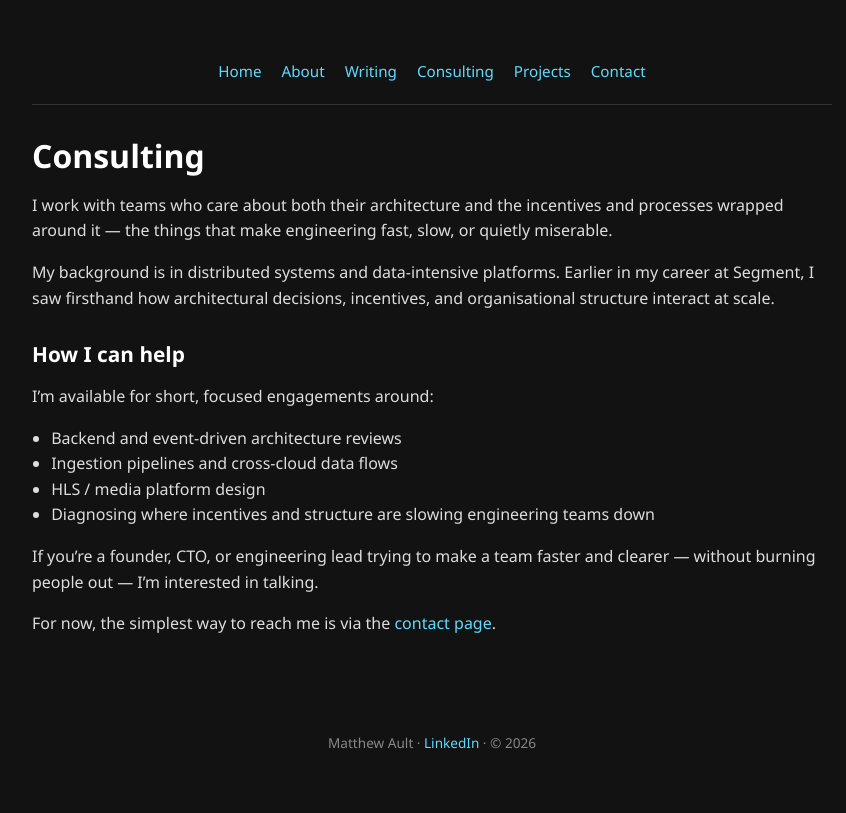
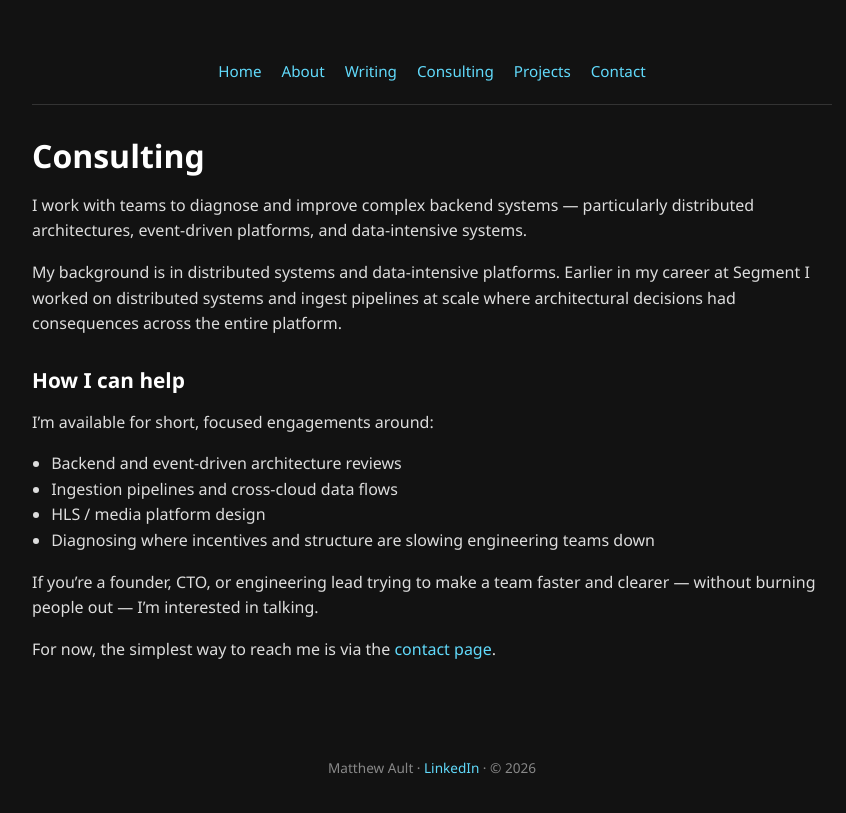
Before and after one commit to aultimus/foobarcat-homepage, a Jekyll site: the page built from consulting/index.html, in a window 1280 px wide. Shown: the top 813 px of the page, without its empty margins (208-1054 px from the left). Built offline with Jekyll 4.4.1, drawn with Linux system fonts in a browser that asks for light colours.

Commit message:
tighten consulting offer wording

```diff
--- a/consulting/index.html
+++ b/consulting/index.html
@@ -121,15 +121,15 @@
         <main>
             <h1>Consulting</h1>
             <p>
-                I work with teams who care about both their architecture and the incentives and
-                processes wrapped around it — the things that make engineering fast, slow, or
-                quietly miserable.
+                I work with teams to diagnose and improve complex backend systems — particularly
+                distributed architectures, event-driven platforms, and data-intensive systems.
             </p>
 
             <p>
                 My background is in distributed systems and data-intensive platforms. Earlier in my
-                career at Segment, I saw firsthand how architectural decisions, incentives, and
-                organisational structure interact at scale.            </p>
+                career at Segment I worked on distributed systems and ingest pipelines at scale where
+                architectural decisions had consequences across the entire platform.
+            </p>
 
             <h2>How I can help</h2>
             <p>
```
